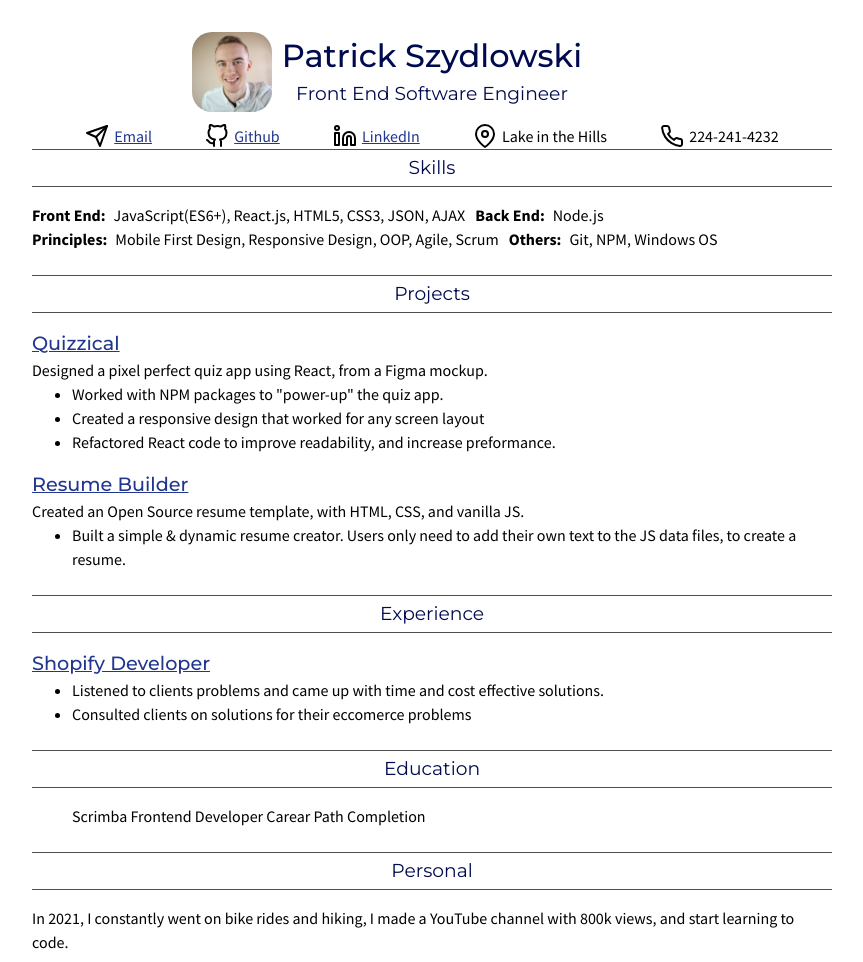
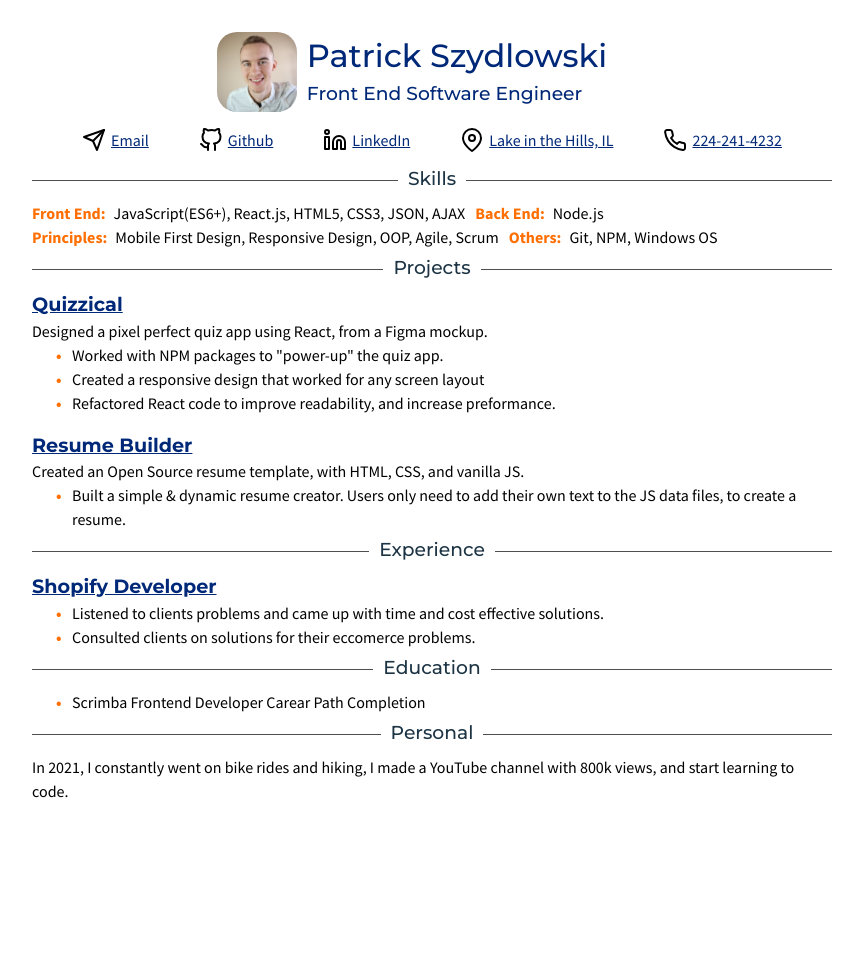
Before and after one commit to thepatrick00/Resume, a plain HTML site: page index.html in a window 1280 px wide. Shown: the whole page, without its empty margins (208-1071 px from the left). After the commit the page ends 832 px from the top, so only its background shows below. Drawn offline with Linux system fonts and the light colour scheme.

Commit message:
fixed layout issues

```diff
--- a/data/experienceData.js
+++ b/data/experienceData.js
@@ -5,7 +5,7 @@ const experience = {
         link: '',
         bulletPoints: [
             `Listened to clients problems and came up with time and cost effective solutions.`,
-            `Consulted clients on solutions for their eccomerce problems`
+            `Consulted clients on solutions for their eccomerce problems.`
         ]
     }
 }
--- a/index.html
+++ b/index.html
@@ -11,35 +11,35 @@
     <link href="https://fonts.googleapis.com/css2?family=Montserrat:wght@300;400;500;700&family=Source+Sans+Pro:ital,wght@0,300;0,400;0,700;1,300;1,400;1,700&display=swap" rel="stylesheet">
 </head>
 <body>
+    <main>
         <header>
-        <!-- <img class='pfp' src="./images/pfp.png" alt="Patrick Szydlowski"> -->
-        <div class="header__left">
+            <div class="header__intro">
                 <img src="./images/pfp.png">
-            <h1 class="name">
-                Patrick Szydlowski
-            </h1>
+                <div>
+                    <h1 class="name">Patrick Szydlowski</h1>
                     <h3 class="job-title">Front End Software Engineer</h3>
+                </div>
             </div>
             <div class="contact-info">
                 <div class="contact-info__part">
                     <img src="./images/send.svg" alt="email">
-                <a class="email" href="mailto:${email}">Email</a>
+                    <a class="email" href="mailto:patrick@meetpatrick.dev">Email</a>
                 </div>
                 <div class="contact-info__part">
                     <img src="./images/github.svg" alt="github">
-                <a class="github" href=${github}>Github</a>
+                    <a class="github" href="https://github.com/thepatrick00">Github</a>
                 </div>
                 <div class="contact-info__part">
                     <img src="./images/linkedin.svg" alt="linkedin">
-                <a class="linkedin" href=${linkedin}>LinkedIn</a>
+                    <a class="linkedin" href='https://www.linkedin.com/in/patrick-szydlowski-aa0424188/'>LinkedIn</a>
                 </div>
                 <div class="contact-info__part">
                     <img src="./images/map-pin.svg" alt="map-pin">
-                <span class="location">Lake in the Hills</span>
+                    <a class="location" href="geo:42.180813,-88.330175;u=35">Lake in the Hills, IL</a>
                 </div>
                 <div class="contact-info__part">
                     <img src="./images/phone.svg" alt="phone">
-                <span class="phoneNumber">224-241-4232</span>
+                    <a class="phoneNumber" href="tel://1-224-241-4232">224-241-4232</a>
                 </div>
             </div>
         </header>
@@ -50,6 +50,7 @@
         <section class="experience"></section>
         <section class="education"></section>
         <section class="personal"></section>
+    </main>
 
     <script type="module" src="index.js"></script>
 </body>
--- a/index.js
+++ b/index.js
@@ -11,7 +11,7 @@ const educationSection = document.querySelector('.education');
 const personalSection = document.querySelector('.personal');
 
 skillsSection.innerHTML = `
-    <h3 class='subject'>Skills</h3>
+    <h3 class='headline'><span>Skills<span></h3>
     <div class='skillCtr'>
         <div class="skill">
             <p class='skill__group'>Front End:</p>
@@ -37,13 +37,13 @@ projectsSection.innerHTML = `${getSectionHtml(projects)}`;
 experienceSection.innerHTML = `${getSectionHtml(experience)}`;
 
 educationSection.innerHTML = `
-    <h3 class='subject'>Education</h3>
+    <h3 class='headline'><span>Education</span></h3>
     <ul class="education__ul">
         <li>Scrimba Frontend Developer Carear Path Completion</li>
     </ul>
 `
 
 personalSection.innerHTML = `
-    <h3 class='subject'>Personal</h3>
+    <h3 class='headline'><span>Personal</span></h3>
     <p>In 2021, I constantly went on bike rides and hiking, I made a YouTube channel with 800k views, and start learning to code.</p>
 `
--- a/style.css
+++ b/style.css
@@ -1,10 +1,8 @@
 :root {
-    --blue-dark: #000B4f;
-    --blue-mid: #20368F;
-    --blue-light: #829CD0;
-    --bg: #EBEBEB;
-    --gray-light: #6D6D6D;
-    --gray-dark: #323232;
+    --dark-blue: #002878;
+    --accent: #1d3444;
+    --orange: #ff6e01;
+    --bg-color: white;
 }
 *, *::before, *::after {
 box-sizing: border-box;
@@ -19,6 +17,11 @@ body {
 line-height: 1.5;
 -webkit-font-smoothing: antialiased;
 }
+/* main {
+    background-color: var(--bg-color);
+    padding: 2rem;
+    border: 1px solid var(--accent);
+} */
 img, picture, video, canvas, svg {
 display: block;
 max-width: 100%;
@@ -31,11 +34,11 @@ overflow-wrap: break-word;
 }
 h1, h2, h3, h4, h5, h6 {
     font-family: 'Montserrat';
-    font-weight: 400;
-    color: var(--blue-dark);
+    font-weight: 500;
+    color: var(--dark-blue);
 }
 a {
-    color: var(--blue-mid);
+    color: var(--dark-blue);
 }
 body {
     margin: 2rem auto;
@@ -45,31 +48,29 @@ body {
 section {
     padding-bottom: .5em;
 }
-header {
-    text-align: center;
+.header__intro {
+    display: flex;
+    gap: 10px;
+    justify-content: center;
+    margin-left: -40px;
 }
 .name {
     font-weight: 500;
 }
-.header__left {
-    position: relative;
-}
-.header__left > img {
+.header__intro > img {
     display: block;
     width: 80px;
-    position: absolute;
-    top: 0;
-    left: 10rem;
     border-radius: 20px;
+    transition: all 1s ease;
 }
-.header__left > img:hover {
+.header__intro > img:hover {
     width: 220px;
 }
 .contact-info {
     display: flex;
     justify-content: space-evenly;
-    margin-top: 1rem;
-    margin-bottom: -.95rem;
+    margin-bottom: -1rem;
+    padding: 1rem 0 2rem;
 }
 .contact-info__part {
     display: flex;
@@ -79,22 +80,42 @@ header {
     width: 20%;
     border-radius: 20px;
 }
+ul {
+    list-style: none;
+}
+ul li::before {
+    content: "\2022";
+    color: var(--orange);
+    font-weight: bold;
+    display: inline-block;
+    width: 1em;
+    margin-left: -1em;
+}
 /* Sections */
-.subject {
+.headline {
+    width: 100%;
     text-align: center;
-    border-top: 1px solid rgb(78, 78, 78);;
     border-bottom: 1px solid rgb(78, 78, 78);
-    padding: .25rem;
-    margin: 1rem 0;
+    line-height: 0.1em;
+    margin: 10px 0 20px;
+    color: var(--accent);
 }
-.subject__heading {
+.headline > span {
+    background: var(--bg-color);
+    padding: 0 10px;
+}
+
+.headline__names {
     margin-top: 16px;
     font-size: 1.2rem;
     font-weight: 500;
     width: fit-content;
+    font-weight: 600;
+    color: var(--orange);
 }
 .skill__group {
     font-weight: bold;
+    color: var(--orange);
 }
 .skillCtr {
     display: flex;
@@ -104,9 +125,6 @@ header {
 .skill {
     display: flex;
     gap: .5rem;
-}
-.education__ul {
-    list-style: none;
 }
 
 @media print {
--- a/utils.js
+++ b/utils.js
@@ -12,7 +12,7 @@ function getSectionHtml(dataObj) {
     const html = [];
     const titleText = dataObj.title;
 
-    html.push(`<h3 class='subject'>${titleText}</h3>`);
+    html.push(`<h3 class='headline'><span>${titleText}</span></h3>`);
 
     for (const key in dataObj) {
         let {link, name, description, bulletPoints} = dataObj[key];
@@ -31,7 +31,7 @@ function getSectionHtml(dataObj) {
 
         html.push(
             `
-            <h2 class='subject__heading'>
+            <h2 class='headline__names'>
                 <a href=${link}>${name}</a>
             </h2>
             ${showDescription ? `<p>${description}</p>` : ''}
```
Lines whose indentation alone changed are shown as unchanged.
